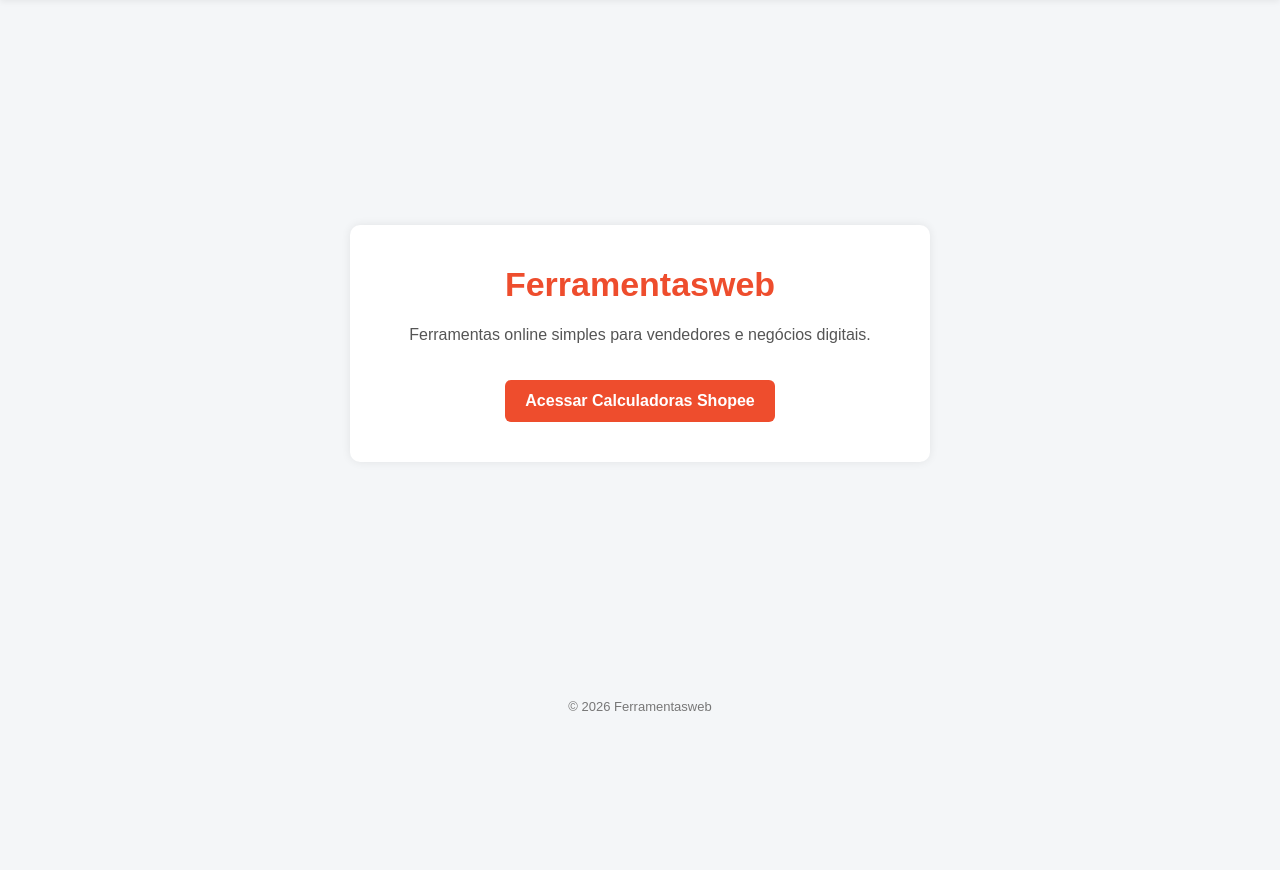
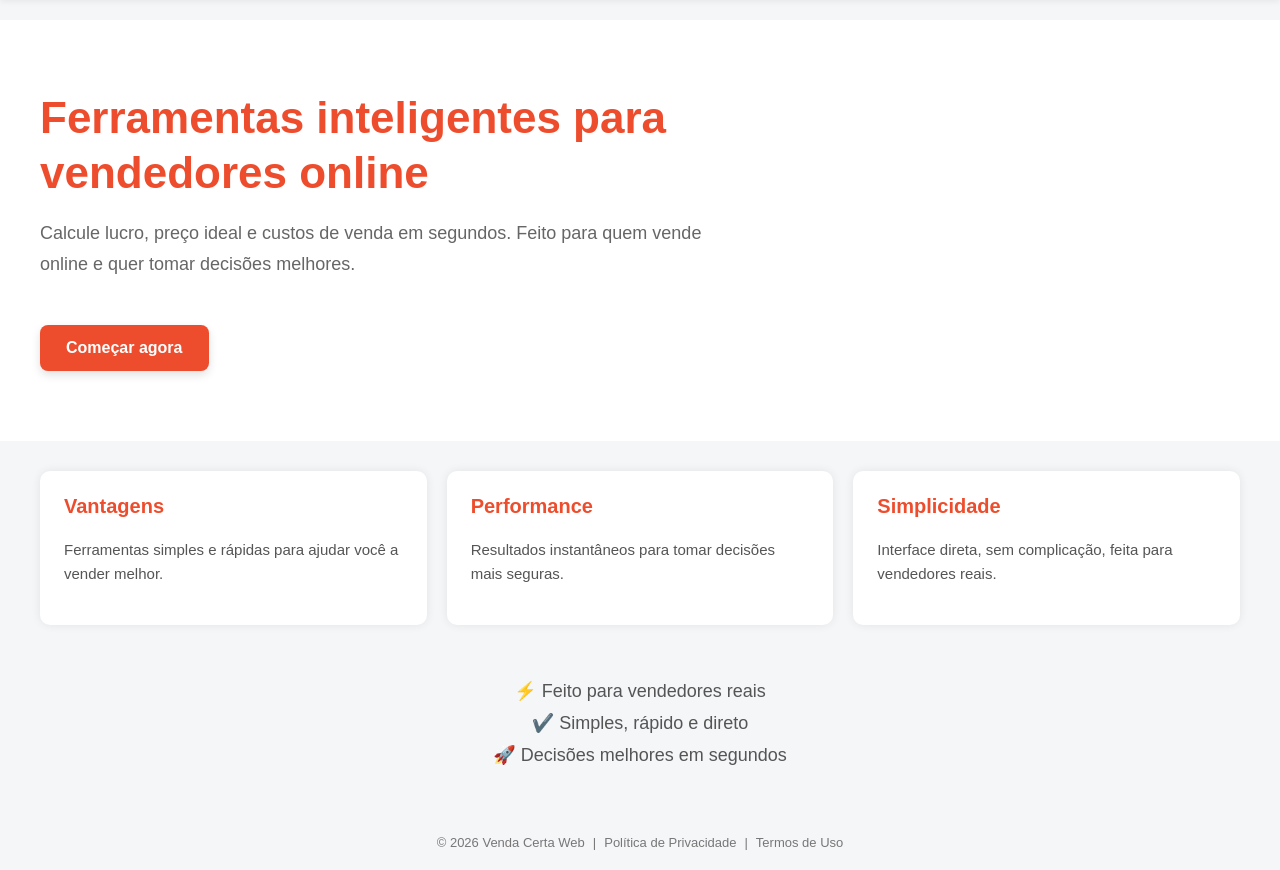
Before and after one commit to SandroNazario/calculadora-shopee, a Flask app: page / in a window 1280 px wide. Shown: the part 74-944 px from the top of the page. Before the commit the page ends 785 px from the top, so only its background shows below. Run offline with Flask 3, Linux system fonts and the light colour scheme.

Commit message:
Add files via upload

```diff
--- a/templates/home.html
+++ b/templates/home.html
@@ -3,7 +3,7 @@
 <head>
 <meta charset="UTF-8">
 <meta name="viewport" content="width=device-width, initial-scale=1.0">
-<title>Ferramentasweb</title>
+<title>Venda Certa Web</title>
 
 <style>
 html, body{
@@ -53,68 +52,133 @@ font-weight:bold;
 font-size:14px;
 }
 
-/* MENU MOBILE */
-
 .menu-mobile{
 display:none;
 font-size:32px;
 cursor:pointer;
-user-select:none;
 line-height:1;
 }
 
-/* CONTEÚDO */
+/* =====================
+   BANNER
+===================== */
 
-.main{
-flex:1;
-display:flex;
-justify-content:center;
-align-items:center;
-text-align:center;
-padding:20px;
+.banner{
+background:white;
+padding:70px 20px;
+margin-top:20px;
+}
+
+.banner-content{
+max-width:1200px;
+margin:0 auto;
+}
+
+.banner h1{
+margin:0;
+font-size:44px;
+color:#ee4d2d;
+line-height:1.25;
+font-weight:800;
+max-width:800px;
+}
+
+.banner p{
+margin-top:18px;
+font-size:18px;
+color:#666;
+max-width:700px;
+line-height:1.7;
+}
+
+.banner a{
+display:inline-block;
+margin-top:28px;
+padding:14px 26px;
+background:#ee4d2d;
+color:white;
+text-decoration:none;
+border-radius:8px;
+font-weight:bold;
+font-size:16px;
+box-shadow:0 4px 10px rgba(0,0,0,.12);
+}
+
+/* =====================
+   3 BOXES
+===================== */
+
+.boxes{
+max-width:1200px;
+margin:30px auto 0;
+padding:0 20px;
+display:grid;
+grid-template-columns:repeat(3,1fr);
+gap:20px;
 }
 
 .box{
 background:white;
-padding:40px;
+padding:24px;
 border-radius:10px;
 box-shadow:0 0 10px rgba(0,0,0,.08);
-max-width:500px;
-width:100%;
 }
 
-h1{
+.box h3{
 margin-top:0;
 color:#ee4d2d;
-font-size:34px;
+font-size:20px;
 }
 
-p{
+.box p{
 color:#555;
-font-size:16px;
-margin-top:10px;
+font-size:15px;
+line-height:1.6;
 }
 
-/* BOTÃO */
+/* =====================
+   FAIXA CONFIANÇA
+===================== */
 
-.box a{
-display:inline-block;
-margin-top:20px;
-padding:12px 20px;
-background:#ee4d2d;
-color:white;
-text-decoration:none;
-border-radius:6px;
-font-weight:bold;
+.confianca{
+max-width:1200px;
+margin:45px auto;
+padding:0 20px;
+text-align:center;
 }
 
-/* RODAPÉ */
+.confianca p{
+margin:10px 0;
+font-size:18px;
+color:#555;
+font-weight:500;
+}
+
+/* =====================
+   RODAPÉ
+===================== */
 
 .footer{
 text-align:center;
 font-size:13px;
 color:#777;
-padding:12px 0;
+padding:14px 0 20px 0;
+}
+
+.footer-line{
+display:flex;
+justify-content:center;
+align-items:center;
+gap:8px;
+flex-wrap:wrap;
+}
+
+.footer-line a{
+text-decoration:none;
+color:#777;
+}
+
+.sep{
 }
 
 /* =====================
@@ -181,22 +270,64 @@ height:48px;
 </div>
 </header>
 
-<div class="main">
-<div class="box">
+<!-- BANNER -->
 
-<h1>Ferramentasweb</h1>
+<section class="banner">
+<div class="banner-content">
 
-<p>Ferramentas online simples para vendedores e negócios digitais.</p>
+<h1>Ferramentas inteligentes para vendedores online</h1>
 
-<a href="/calculadorashopee">
-Acessar Calculadoras Shopee
-</a>
+<p>
+Calcule lucro, preço ideal e custos de venda em segundos.
+Feito para quem vende online e quer tomar decisões melhores.
+</p>
+
+<a href="/calculadorashopee">Começar agora</a>
 
 </div>
+</section>
+
+<!-- 3 BOXES -->
+
+<section class="boxes">
+
+<div class="box">
+<h3>Vantagens</h3>
+<p>Ferramentas simples e rápidas para ajudar você a vender melhor.</p>
 </div>
 
+<div class="box">
+<h3>Performance</h3>
+<p>Resultados instantâneos para tomar decisões mais seguras.</p>
+</div>
+
+<div class="box">
+<h3>Simplicidade</h3>
+<p>Interface direta, sem complicação, feita para vendedores reais.</p>
+</div>
+
+</section>
+
+<!-- FAIXA CONFIANÇA -->
+
+<section class="confianca">
+<p>⚡ Feito para vendedores reais</p>
+<p>✔️ Simples, rápido e direto</p>
+<p>🚀 Decisões melhores em segundos</p>
+</section>
+
+<!-- RODAPÉ -->
+
 <footer class="footer">
-© 2026 Ferramentasweb
+
+<div class="footer-line">
+<span>© 2026 Venda Certa Web</span>
+<span class="sep">|</span>
+<a href="/politica-privacidade">Política de Privacidade</a>
+<span class="sep">|</span>
+<a href="/termos-de-uso">Termos de Uso</a>
+</div>
+
 </footer>
 
 <script>
```
Also changed, not shown: other parts of templates/home.html (+34 -10 lines).
